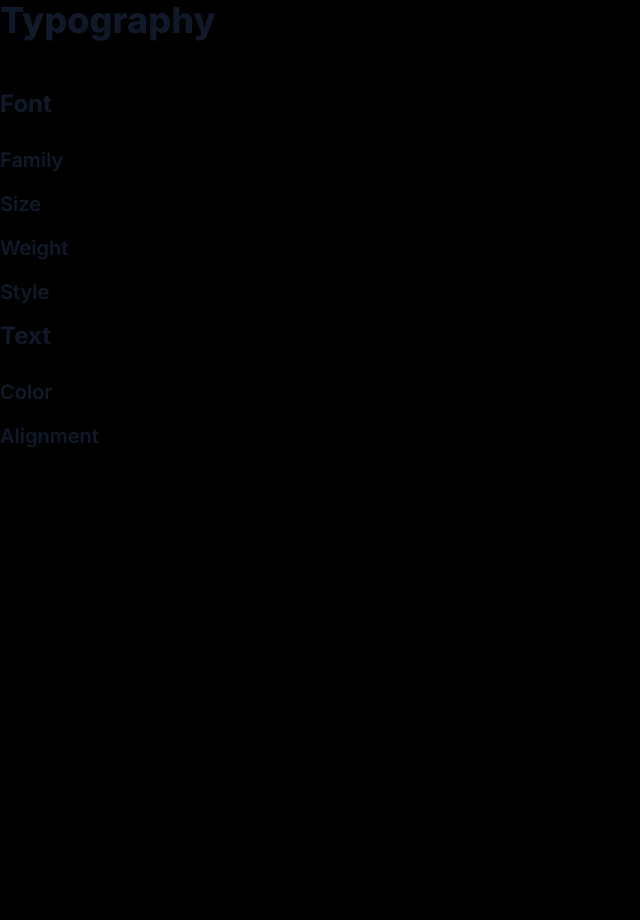
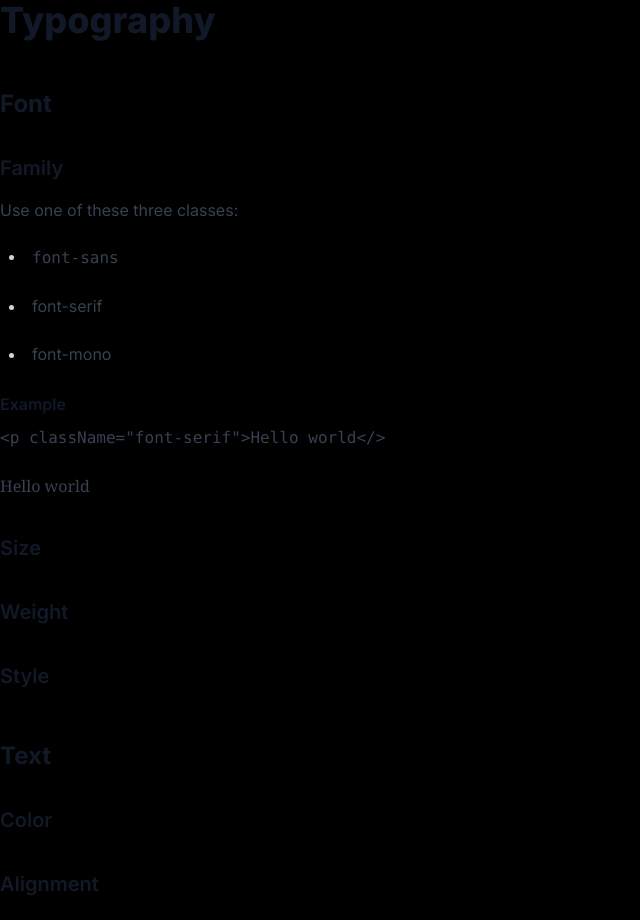
Before and after one commit to subfuzion/learning-tailwind, a Next.js app: page /typography in a window 1280 px wide. Shown: the whole page, without its empty margins (0-640 px from the left). Before the commit the page ends 800 px from the top, so only its background shows below. Built offline with nearby package versions, Linux system fonts and the light colour scheme.

Commit message:
add font family example

```diff
--- a/src/app/typography/page.tsx
+++ b/src/app/typography/page.tsx
@@ -4,16 +4,65 @@ export default function page() {
       <div className="container mx-auto">
         <article className="prose">
           <h1>Typography</h1>
+
           <div>
             <h2>Font</h2>
+
+            <div>
               <h3>Family</h3>
+              <p>
+                Use one of these three classes:
+
+                <ul className="font-mono">
+                  <li>font-sans</li>
+                </ul>
+                <ul>
+                  <li>font-serif</li>
+                </ul>
+                <ul>
+                  <li>font-mono</li>
+                </ul>
+              </p>
+
+              <div>
+                <h4>Example</h4>
+                <p className="font-mono">
+                  &lt;p className=&quot;font-serif&quot;&gt;Hello world&lt;/&gt;
+                </p>
+                <p>
+                  <p className="font-serif">Hello world</p>
+                </p>
+
+              </div>
+
+            </div>
+            <div>
               <h3>Size</h3>
+              <p></p>
+            </div>
+            <div>
               <h3>Weight</h3>
+              <p></p>
+            </div>
+            <div>
               <h3>Style</h3>
+              <p></p>
+            </div>
+
+            <div>
               <h2>Text</h2>
+
+              <div>
                 <h3>Color</h3>
+                <p></p>
+              </div>
+              <div>
                 <h3>Alignment</h3>
+                <p></p>
               </div>
+            </div>
+          </div>
+
         </article>
       </div>
     </>
```
Lines whose indentation alone changed are shown as unchanged.
